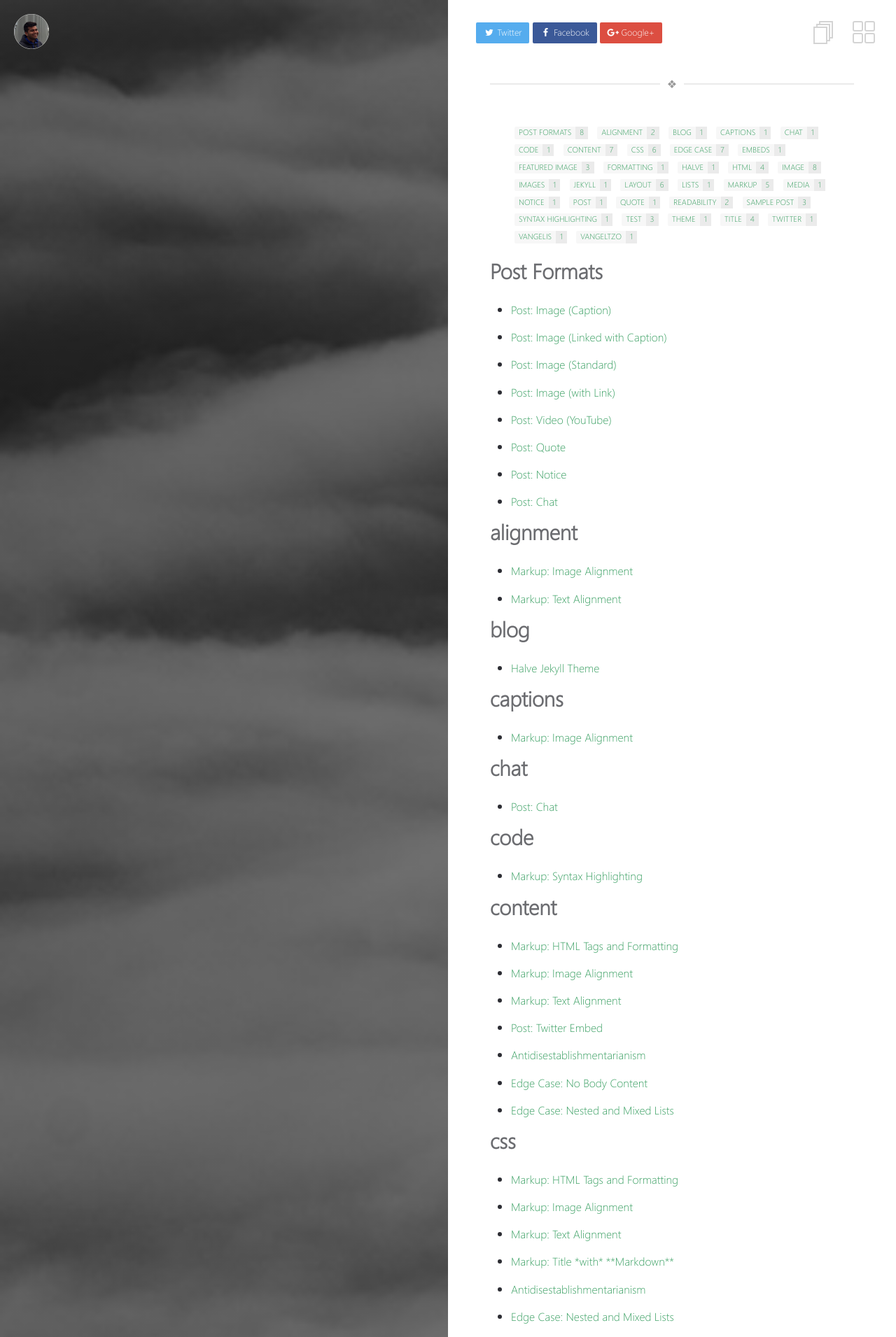
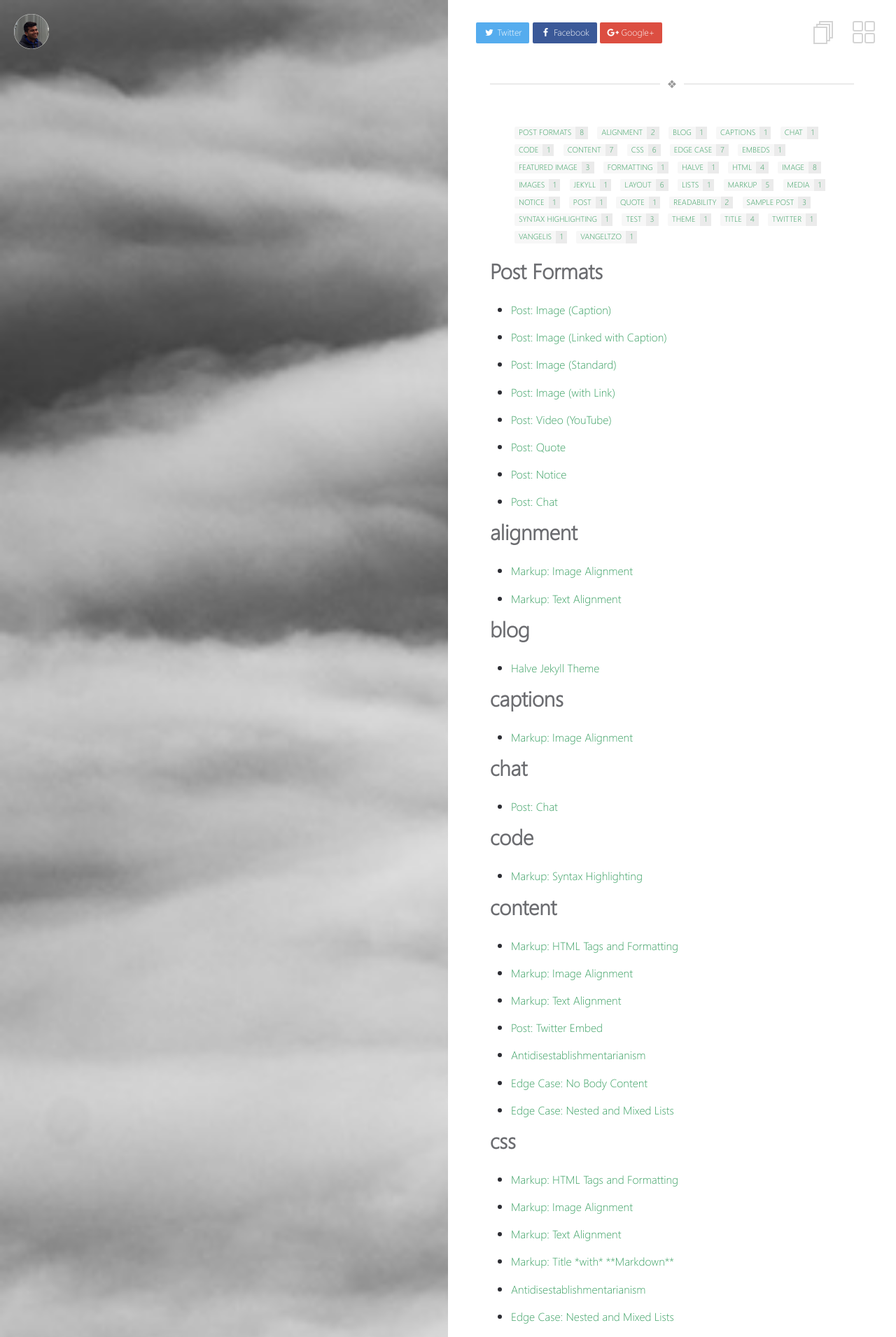
Before and after one commit to gargium/gargium.github.io, a Jekyll site: the page built from _pages/tags.md, in a window 1280 px wide. Shown: the top 1911 px of the page at 70% size. Built offline with Jekyll 4.4.1, drawn with Linux system fonts in a browser that asks for light colours.

Commit message:
removed grad

```diff
--- a/_includes/head.html
+++ b/_includes/head.html
@@ -49,11 +49,11 @@
   {% capture image %}{{ page.image }}{% endcapture %}
   {% unless image contains 'http://' or image contains 'https://' %}{% capture image %}{{ site.url }}/{{ image }}{% endcapture %}{% endunless %}
   <style type="text/css">
-    #posts.inner-post-page .block-left {background: linear-gradient(rgba(0, 0, 0, 0.5), rgba(0, 0, 0, 0.5)), url({{ image }}) no-repeat;background-size: cover;}
+    #posts.inner-post-page .block-left {background: linear-gradient(rgba(0, 0, 0, 0.0), rgba(0, 0, 0, 0.0)), url({{ image }}) no-repeat;background-size: cover;}
   </style>
   {% else %}
   <style type="text/css">
-    #posts.inner-post-page .block-left {background: linear-gradient(rgba(0, 0, 0, 0.5), rgba(0, 0, 0, 0.5)), url({{ site.url }}/{{ site.background.default-post }}) no-repeat;background-size: cover;}
+    #posts.inner-post-page .block-left {background: linear-gradient(rgba(0, 0, 0, 0.0), rgba(0, 0, 0, 0.0)), url({{ site.url }}/{{ site.background.default-post }}) no-repeat;background-size: cover;}
   </style>
   {% endif %}
   <!-- Left Block Images for Home and Pages -->
```
